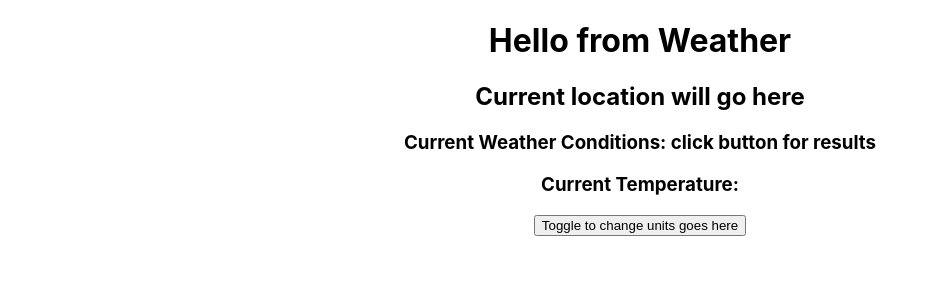
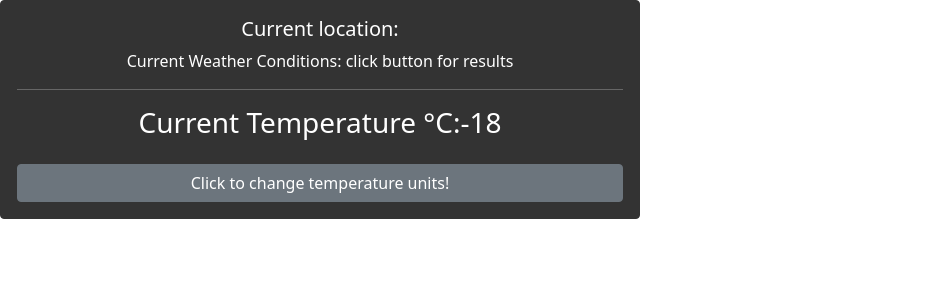
Before and after one commit to becwright226/groupapp, a React (Create React App) app: page / in a window 1280 px wide. Shown: the top 300 px of the page, without its empty margins (0-939 px from the left). Built offline with nearby package versions, Linux system fonts and the light colour scheme; no server answers.

Commit message:
completed toggle button and added styling to weatherapp component

```diff
--- a/package.json
+++ b/package.json
@@ -6,9 +6,11 @@
     "@testing-library/jest-dom": "^5.16.2",
     "@testing-library/react": "^12.1.2",
     "@testing-library/user-event": "^13.5.0",
+    "bootstrap": "^5.1.3",
     "react": "^17.0.2",
     "react-dom": "^17.0.2",
     "react-scripts": "5.0.0",
+    "reactstrap": "^9.0.1",
     "web-vitals": "^2.1.4"
   },
   "scripts": {
--- a/src/App.jsx
+++ b/src/App.jsx
@@ -1,8 +1,12 @@
 
 import './App.css';
 import WeatherIndex from './Weather/weatherIndex';
+import React, { useState } from 'react';
+
 
 function App() {
+
+
   return (
     <div className="App">
       <WeatherIndex />
--- a/src/Weather/weatherApp.jsx
+++ b/src/Weather/weatherApp.jsx
@@ -4,25 +4,12 @@
 ! construct the fetch
 */
 
-//! API Call by current weather data: api.openweathermap.org/data/2.5/weather?lat={lat}&lon={lon}&appid={API key}
 
-//! API call by zip code: api.openweathermap.org/data/2.5/weather?zip={zip code},{country code}&appid={API key}
-
-// const baseURL = 'api.openweathermap.org/data/2.5/weather'
-// async function handleFetch() {
-
-//   try {
-//   const response = await fetch(url);
-//   const data = await response.json()
-//   console.log(handleFetch);
-//   } catch (err) {
-  //     console.error(err)
-  //   }
-  // }
 
   import React, { useState, useEffect } from 'react';
   import WeatherIndex from './weatherIndex';
-
+  import 'bootstrap/dist/css/bootstrap.min.css';
+  import { Card, CardTitle, CardText, Button} from 'reactstrap'
 
   const APIkey = 'db81147a8b035b8d982970bd85456e4d'
 
@@ -37,6 +24,7 @@
 
     const [temp, setTemp] = useState('');
     const [description, setDescription] = useState('click button for results');
+    const [location, setLocation] = useState('');
 
 
     useEffect(() => {
@@ -46,38 +34,148 @@
         return res.json()
       }) .then((data) => {
         console.log(data)
-        setTemp(data.main.temp + `\xB0F`)
+        setTemp(data.main.temp )
         setDescription(data.weather[0].description)
+        setLocation(data.name)
       });
 
     }, []);
 
+    let celcius = (temp -32) * 5/9;
+
+    const [isCurrentTemp, setIsCurrentTemp] = useState(true);
+
+    let handleToggle = () => {
+      setIsCurrentTemp(!isCurrentTemp)
+    }
 
 
-    const [ogTemp, setOgTemp] = useState(temp+`\xB0F`);
-    const [newTemp, setNewTemp] = useState(5/9*(temp - 32));
+    return (
 
-  let handleToggle = () => {
-    console.log(ogTemp)
-    console.log(newTemp)
-    return (ogTemp === true ?
-      setTemp(newTemp)
-      : setTemp(ogTemp) )
-  }
+    <div className='mainDiv' style={{width: '50%'}}>
+     <Card
+      body
+      inverse
+      style={{
+      backgroundColor: '#333',
+      borderColor: '#333',
+    }}
+  >
+      <CardTitle tag="h5">
+      Current location: {location}
+      </CardTitle>
+      <CardText>
+      Current Weather Conditions: {description}
+      <hr />
+      {isCurrentTemp === true ? (
+        <h3>Current Temperature {`\xB0C`}:{Math.round(celcius)}</h3>
+        ) : (
+        <h3>Current Temperature{`\xB0F`}:{Math.round(temp)}</h3>
+        )}
+      </CardText>
+      <Button onClick={handleToggle}>
+        Click to change temperature units!
+      </Button>
+      </Card>
+    </div>
 
 
 
-  return (
-    <div>
-    <h1>Hello from Weather</h1>
-    <h2>Current location will go here</h2>
-    <h3>Current Weather Conditions: {description}</h3>
-    <h3>Current Temperature: {temp}</h3>
-    <button onClick={handleToggle}>Toggle to change units goes here</button>
-  </div>
-   );
-}
+    //     <div>
+    //   <h1>Hello from Weather</h1>
+    //   <h2>Current location: {location}</h2>
+    //   <h3>Current Weather Conditions: {description}</h3>
+    //   {/* <h3>Current Temperature{`\xB0F`}: {Math.round(temp)}</h3>
+    // <h3>Current Temperature {`\xB0C`}: {Math.round(celcius)}</h3> */}
+
+      // {isCurrentTemp === true ? (
+      //   <h3>Current Temperature {`\xB0C`}:{Math.round(celcius)}</h3>
+      //   ) : (
+      //   <h3>Current Temperature{`\xB0F`}:{Math.round(temp)}</h3>
+      //   )}
+
+    //     <button onClick={handleToggle}>Click to change temperature unit!</button>
+    //   </div>
+      );
+    }
 
 
 
-export default Weather;
+      export default Weather;
+
+      //*try 1 return (ogTemp === true ?
+      //     setTemp(newTemp)
+      //     : setTemp(ogTemp) )
+
+      //*try 2
+      // if (setTemp === temp+`\xB0F`) {
+        //   setNewTemp = newTemp
+        // } else {
+          //   let setOgTemp = temp(+`\xB0F`)
+          //   console.log(temp, 'OGGGGGGGGGG')
+          // }
+
+          //*try 3
+          // if (temp === fahrenheit) {
+            //   return celcius
+            // } else {
+              //   return fahrenheit
+              // }
+              //
+
+
+              // if(currentTemp = true) {
+                //       return celcius
+                //       } else {
+                  //        return (fahrenheit)
+                  //       }
+                  // console.log(handleToggle, 'TOGGLE BUTTON')
+
+
+
+
+
+
+
+
+
+
+
+
+
+
+
+
+
+
+
+
+
+
+
+                  // <div id="carouselExampleControls" className="carousel slide" data-bs-ride="carousel">
+                  //     <div className="carousel-inner">
+                  //     <div className="carousel-item active">
+                  //     <h2>Current location: {location}</h2>
+                  //     </div>
+                  //     <div className="carousel-item">
+                  //     <h3>Current Weather Conditions: {description}</h3>
+                  //     </div>
+                  //     <div className="carousel-item">
+                  //     {isCurrentTemp === true ? (
+                  //       <h3>Current Temperature {`\xB0C`}:{Math.round(celcius)}</h3>
+                  //       ) : (
+                  //         <h3>Current Temperature{`\xB0F`}:{Math.round(temp)}</h3>
+                  //         )}
+                  //     <button onClick={handleToggle}>Click to change temperature unit!</button>
+                  //     </div>
+                  //     </div>
+                  //     <button className="carousel-control-prev" type="button" data-bs-target="#carouselExampleControls" data-bs-slide="prev">
+                  //     <span className="carousel-control-prev-icon" aria-hidden="true"></span>
+                  //     <span className="visually-hidden">Previous</span>
+                  //     </button>
+                  //     <button className="carousel-control-next" type="button" data-bs-target="#carouselExampleControls" data-bs-slide="next">
+                  //     <span className="carousel-control-next-icon" aria-hidden="true"></span>
+                  //     <span className="visually-hidden">Next</span>
+                  //     </button>
+                  // </div>
```
Also changed, not shown: src/App.css (line endings or trailing spaces), 1 other file (tests, documents, lock files or other folders).
